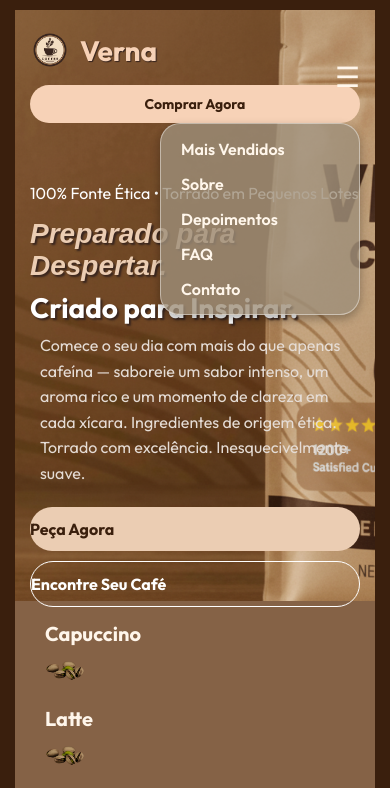
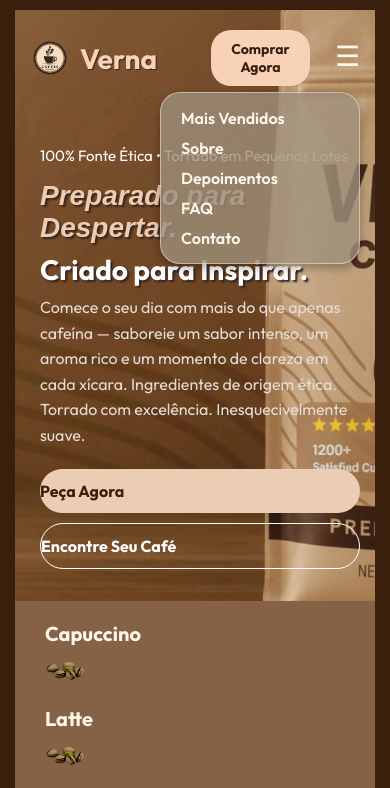
Before and after one commit to Alexzyto/projeto-cafe, a plain HTML site: page index.html in a window 390 px wide. Both pictures are taken after a click on the button "Abrir menu". Shown: the top 788 px of the page. Drawn offline with Linux system fonts and the light colour scheme.

Commit message:
Update mediaquery.css

```diff
--- a/estilos/mediaquery.css
+++ b/estilos/mediaquery.css
@@ -127,7 +127,8 @@
     }
     #fundocafe {
         height: 70vh;
-        background-position: center;
+        background-position: center ;
+        background-size: cover;
     }
     #parte1 {
         padding-left: 15px;
@@ -160,20 +161,20 @@
         position: absolute;
         right: 0;
         top: 50%;
-        transform: translateY(-50%);
+        transform: translateY(-55%);
         z-index: 1001;
     }
     /* Nav escondido por padrão no mobile */
     nav {
         display: none;
         flex-direction: column;
-        gap: 15px;
+        gap: 10px;
         background-color: #9e8f7acc;
         padding: 15px 20px;
         border-radius: 20px;
         border: 1px solid rgba(255, 255, 255, 0.432);
         position: absolute;
-        top: 100%;
+        top: 110%;
         right: 0;
         width: 200px;
         box-shadow: 0 4px 10px rgba(0,0,0,0.3);
@@ -190,20 +191,21 @@
     }
     a.btn-buy {
         position: static;
-        margin: 15px 0 0 0;
+        margin-right: 50px;
         padding: 10px 20px;
         font-size: 14px;
         border-radius: 20px;
         display: block;
-        width: 100%;
+        width: 30%;
         text-align: center;
     }
     /* Intro */
     .intro {
-        max-width: 100%;
+        max-width: 400px;
+        padding-left: 10px;
     }
     .small-text {
-        font-size: 16px;
+        font-size: 15px;
         padding-top: 30px;
     }
     .highlight, .highlight2 {
@@ -213,7 +215,6 @@
     .desc {
         font-size: 16px;
         margin-bottom: 20px;
-        padding: 0 10px;
     }
     .buttons {
         flex-direction: column;
@@ -283,7 +284,7 @@
     #fundocafe2 {
         height: auto;
         padding: 40px 20px;
-        background-position: center;
+        background-position: right ;
     }
 
     #fundocafe2 h2 {
```
